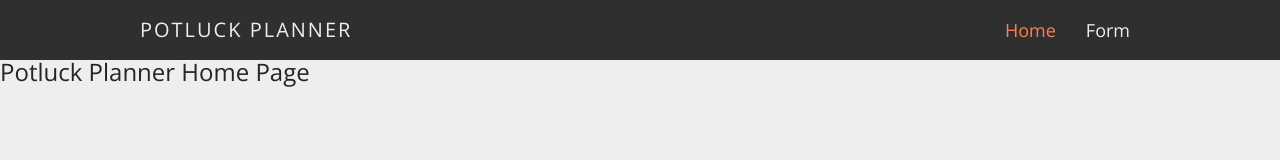
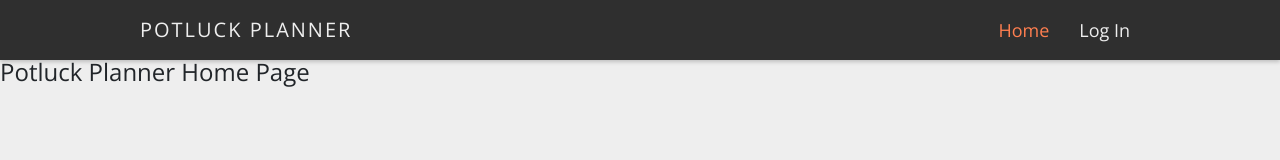
Before and after one commit to WaywardPooch/potluck-planner-6, a React (Create React App) app: page / in a window 1280 px wide. Shown: the top 160 px of the page. Built offline with nearby package versions, Linux system fonts and the light colour scheme.

Commit message:
changed HeaderNav positon to stick to top; added box shadow to HeaderNav; changed form entry to display Log In

```diff
--- a/src/components/HeaderNav/HeaderNav.jsx
+++ b/src/components/HeaderNav/HeaderNav.jsx
@@ -14,7 +14,7 @@ const HeaderNav = (props) => {
         </div>
         <nav className="header-right">
           <NavLink exact to="/" activeClassName="active-navlink">Home</NavLink>
-          <NavLink to="/form" activeClassName="active-navlink">Form</NavLink>
+          <NavLink to="/form" activeClassName="active-navlink">Log In</NavLink>
         </nav>
       </div>
     </header>
--- a/src/components/HeaderNav/HeaderNav.scss
+++ b/src/components/HeaderNav/HeaderNav.scss
@@ -10,7 +10,10 @@ $color-link-hover-bg: $color-link;
 
 header.header-navbar {
   background-color: $color-background;
+  box-shadow: 0 2px 4px 0 rgba(0,0,0,0.2);
   padding: 2rem 0;
+  position: sticky;
+  top: 0;
 
   div.header-content {
     align-items: center;
```
